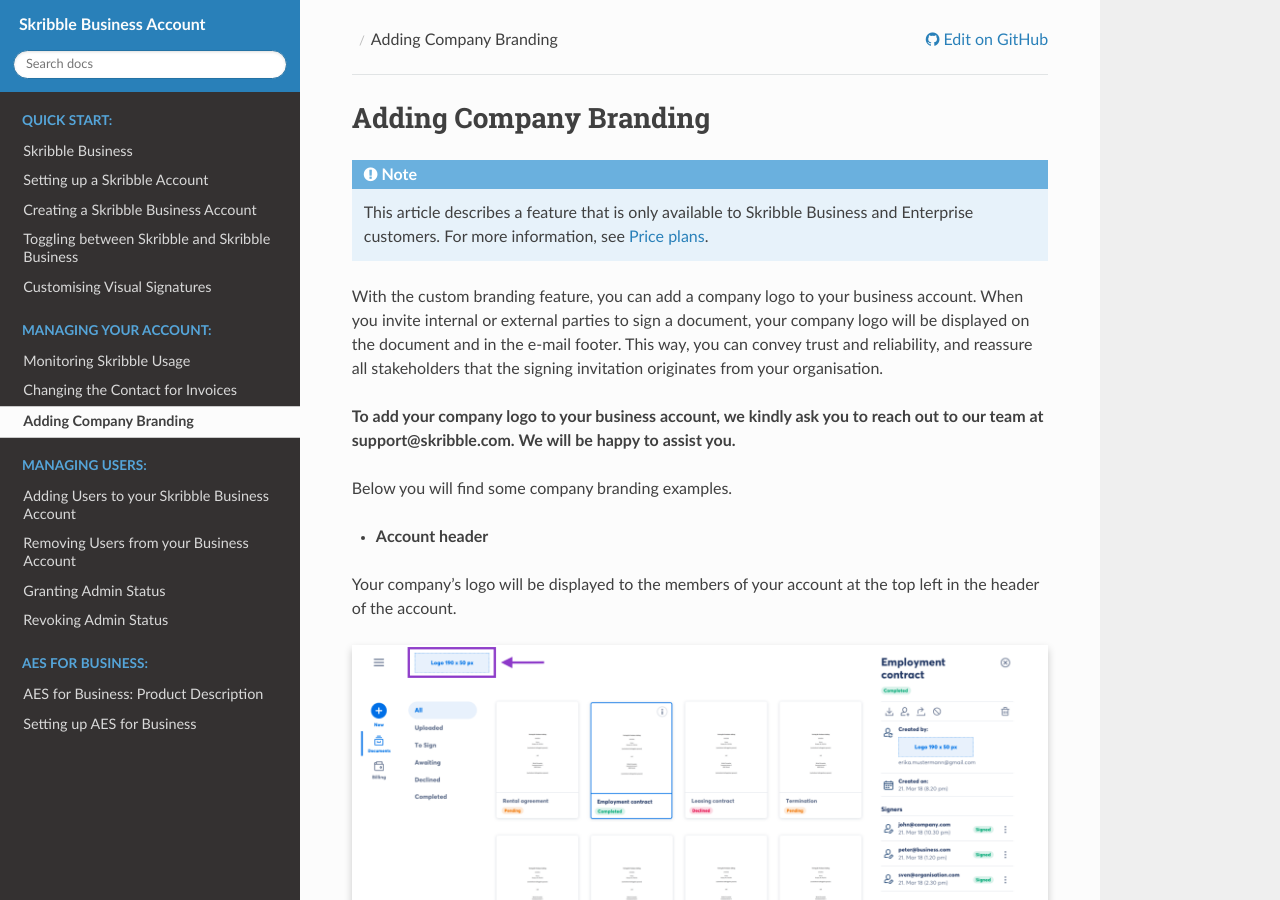
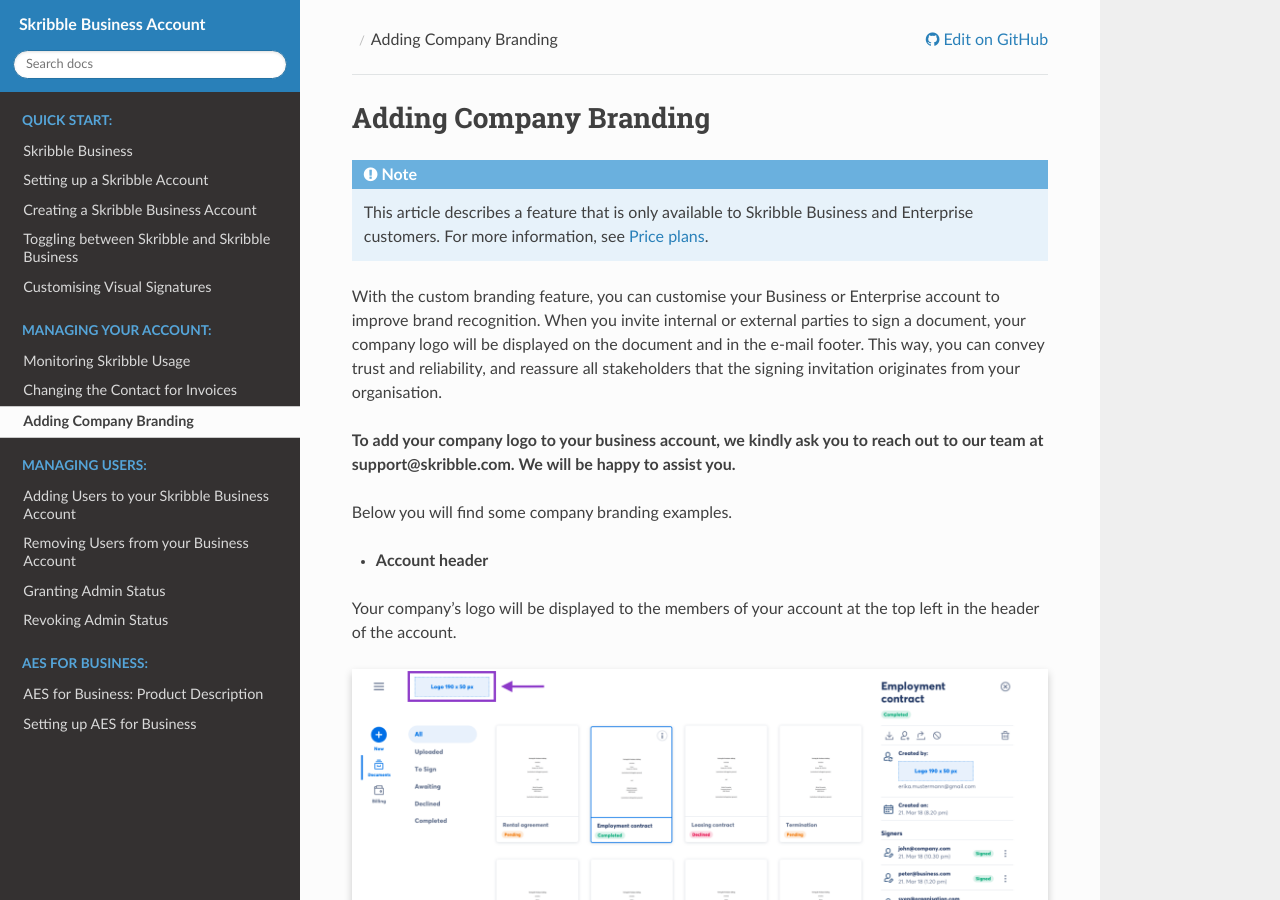
Before and after one commit to matthieu-bt/business-guide, a Sphinx documentation site: the page built from source/account/branding.rst, in a window 1280 px wide and 900 px high. Built offline with Sphinx 7.4.7 and the Read the Docs theme 2.0.0, drawn with Linux system fonts in a browser that asks for light colours.

Commit message:
Added more info
Added more info

```diff
--- a/source/account/branding.rst
+++ b/source/account/branding.rst
@@ -9,7 +9,7 @@
 
    .. _Price plans: https://www.skribble.com/pricing/
 
-With the custom branding feature, you can add a company logo to your business account. When you invite internal or external parties to sign a document, your company logo will be displayed on the document and in the e-mail footer. This way, you can convey trust and reliability, and reassure all stakeholders that the signing invitation originates from your organisation.
+With the custom branding feature, you can customise your Business or Enterprise account to improve brand recognition. When you invite internal or external parties to sign a document, your company logo will be displayed on the document and in the e-mail footer. This way, you can convey trust and reliability, and reassure all stakeholders that the signing invitation originates from your organisation.
 
 **To add your company logo to your business account, we kindly ask you to reach out to our team at support@skribble.com. We will be happy to assist you.**
 
```
